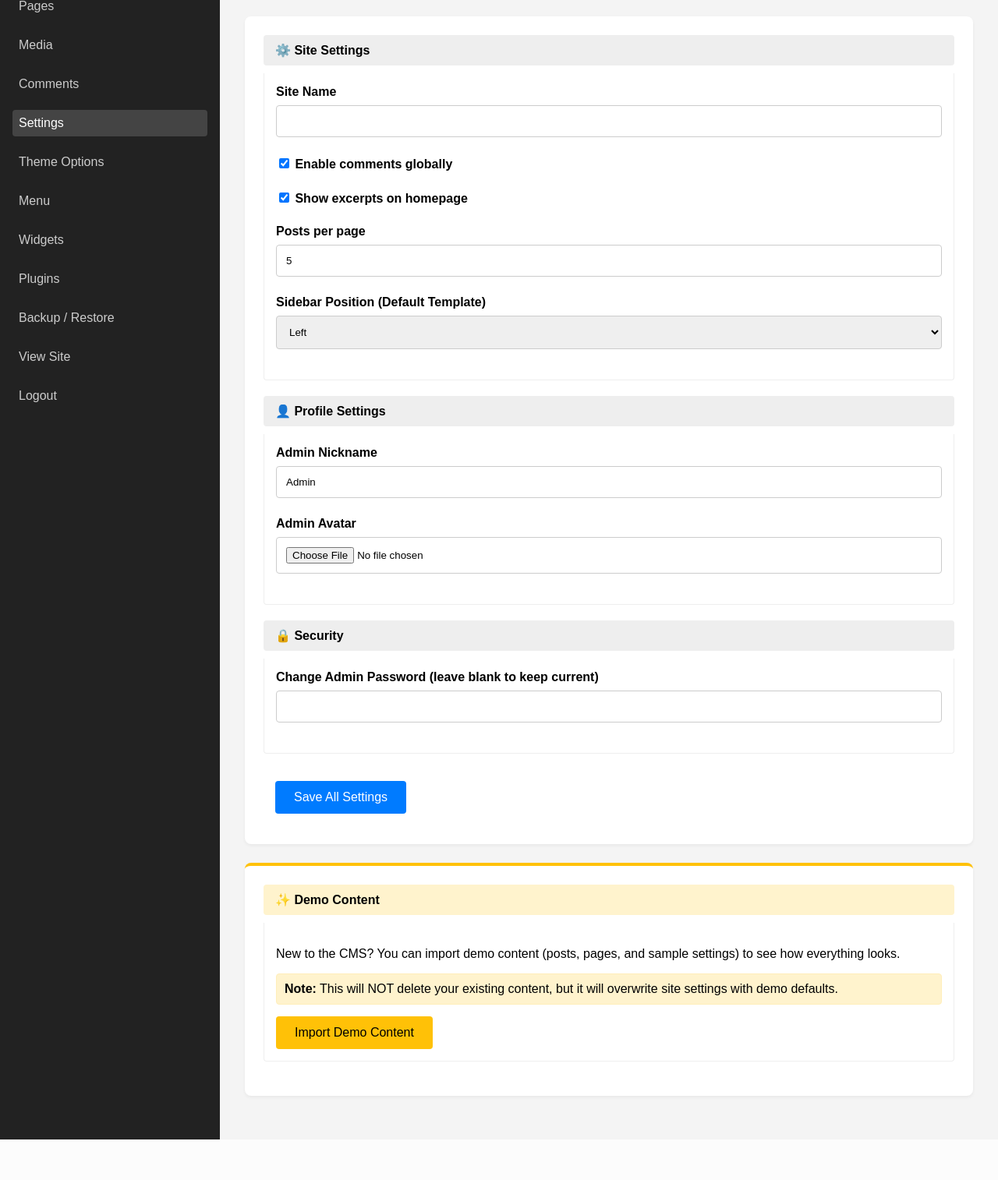
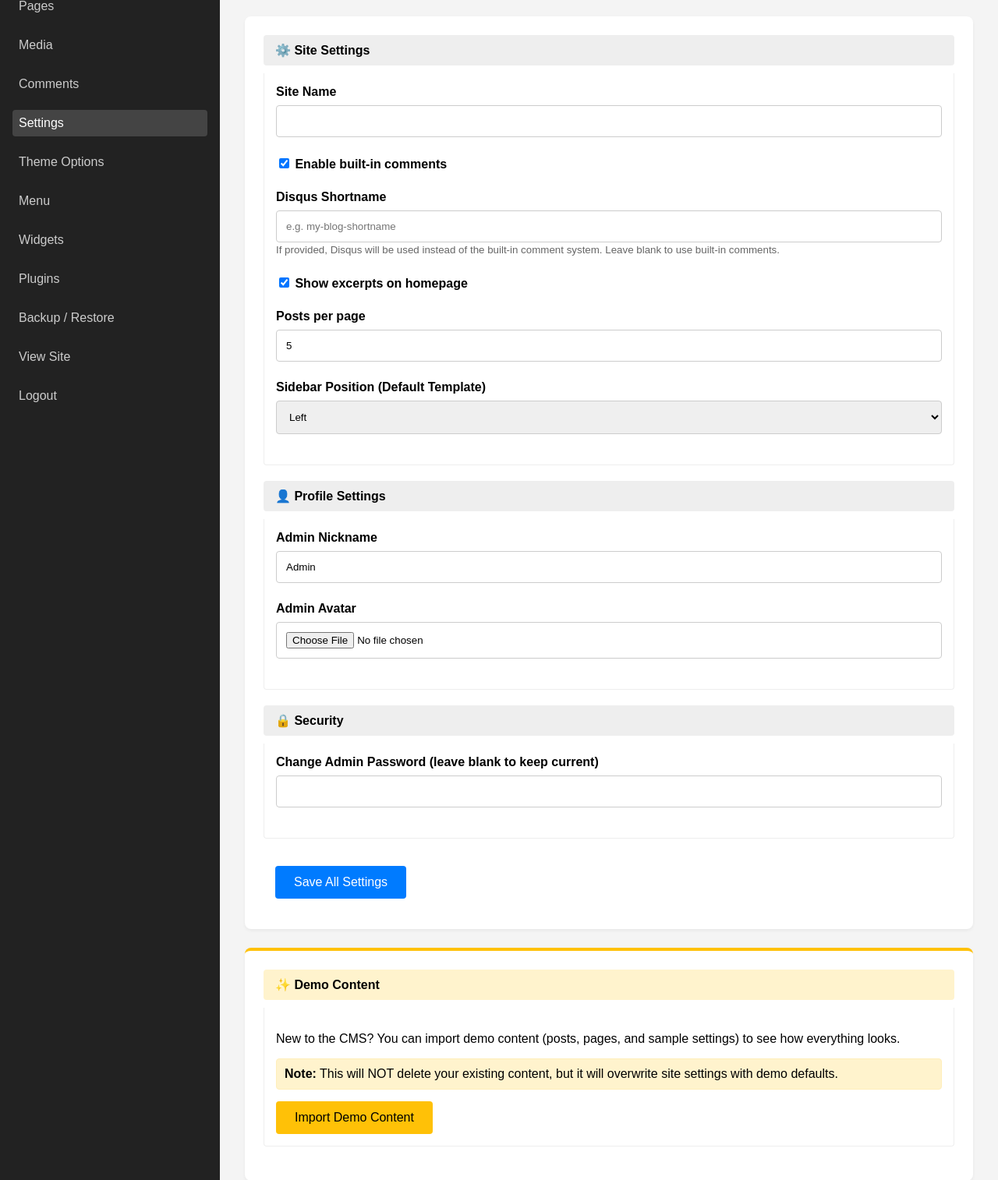
Before and after one commit to Anon011073/anon-blog, a PHP site: page /admin/settings.php in a window 1280 px wide. Shown: the part 107-1621 px from the top of the page at 78% size. Before the commit the page ends 1569 px from the top, so only its background shows below. Run offline with PHP 8.4, Linux system fonts and the light colour scheme; the visitor is signed in with stand-in values (Sample User, id 1); data that the repository does not hold is empty.

Commit message:
Add Disqus comment system support
- Added 'Disqus Shortname' field to Admin Settings.
- Integrated Disqus embed in default theme (post.php).
- Disqus is used automatically if a shortname is provided, otherwise falls back to built-in comments.
- Updated installer and demo content to include the new configuration field.

Co-authored-by: Anon011073 <209044464+Anon011073@users.noreply.github.com>

```diff
--- a/admin/settings.php
+++ b/admin/settings.php
@@ -17,6 +17,7 @@ if ($_SERVER['REQUEST_METHOD'] === 'POST') {
     $site_name = $_POST['site_name'] ?? $config['site_name'];
     $admin_nickname = $_POST['admin_nickname'] ?? $config['admin_nickname'] ?? 'Admin';
     $comments_enabled = isset($_POST['comments_enabled']);
+    $disqus_shortname = sanitize($_POST['disqus_shortname'] ?? '');
     $show_excerpts = isset($_POST['show_excerpts']);
     $posts_per_page = (int)($_POST['posts_per_page'] ?? 5);
     $sidebar_position = $_POST['sidebar_position'] ?? 'right';
@@ -25,6 +26,7 @@ if ($_SERVER['REQUEST_METHOD'] === 'POST') {
         'site_name' => $site_name,
         'admin_nickname' => $admin_nickname,
         'comments_enabled' => $comments_enabled,
+        'disqus_shortname' => $disqus_shortname,
         'show_excerpts' => $show_excerpts,
         'posts_per_page' => $posts_per_page,
         'sidebar_position' => $sidebar_position,
@@ -139,8 +141,14 @@ if ($_SERVER['REQUEST_METHOD'] === 'POST' && isset($_POST['action']) && $_POST['
 
                     <div class="form-group">
                         <label>
-                            <input type="checkbox" name="comments_enabled" <?php echo ($config['comments_enabled'] ?? true) ? 'checked' : ''; ?>> Enable comments globally
+                            <input type="checkbox" name="comments_enabled" <?php echo ($config['comments_enabled'] ?? true) ? 'checked' : ''; ?>> Enable built-in comments
                         </label>
+                    </div>
+
+                    <div class="form-group">
+                        <label for="disqus_shortname">Disqus Shortname</label>
+                        <input type="text" id="disqus_shortname" name="disqus_shortname" value="<?php echo htmlspecialchars($config['disqus_shortname'] ?? ''); ?>" placeholder="e.g. my-blog-shortname">
+                        <small style="color: #666;">If provided, Disqus will be used instead of the built-in comment system. Leave blank to use built-in comments.</small>
                     </div>
 
                     <div class="form-group">
--- a/app/demo/config/demo_config.json
+++ b/app/demo/config/demo_config.json
@@ -3,6 +3,7 @@
     "admin_nickname": "Blogger",
     "theme": "default",
     "comments_enabled": true,
+    "disqus_shortname": "",
     "show_excerpts": true,
     "posts_per_page": 5,
     "sidebar_position": "right",
--- a/install.php
+++ b/install.php
@@ -62,6 +62,7 @@ if ($_SERVER['REQUEST_METHOD'] === 'POST') {
         $config_content .= "    'admin_avatar' => '',\n";
         $config_content .= "    'theme' => 'default',\n";
         $config_content .= "    'comments_enabled' => true,\n";
+        $config_content .= "    'disqus_shortname' => '',\n";
         $config_content .= "    'show_excerpts' => true,\n";
         $config_content .= "    'posts_per_page' => 5,\n";
         $config_content .= "    'sidebar_position' => 'right',\n";
```
Also changed, not shown: themes/default/post.php (+22 -2 lines), 1 other file.
